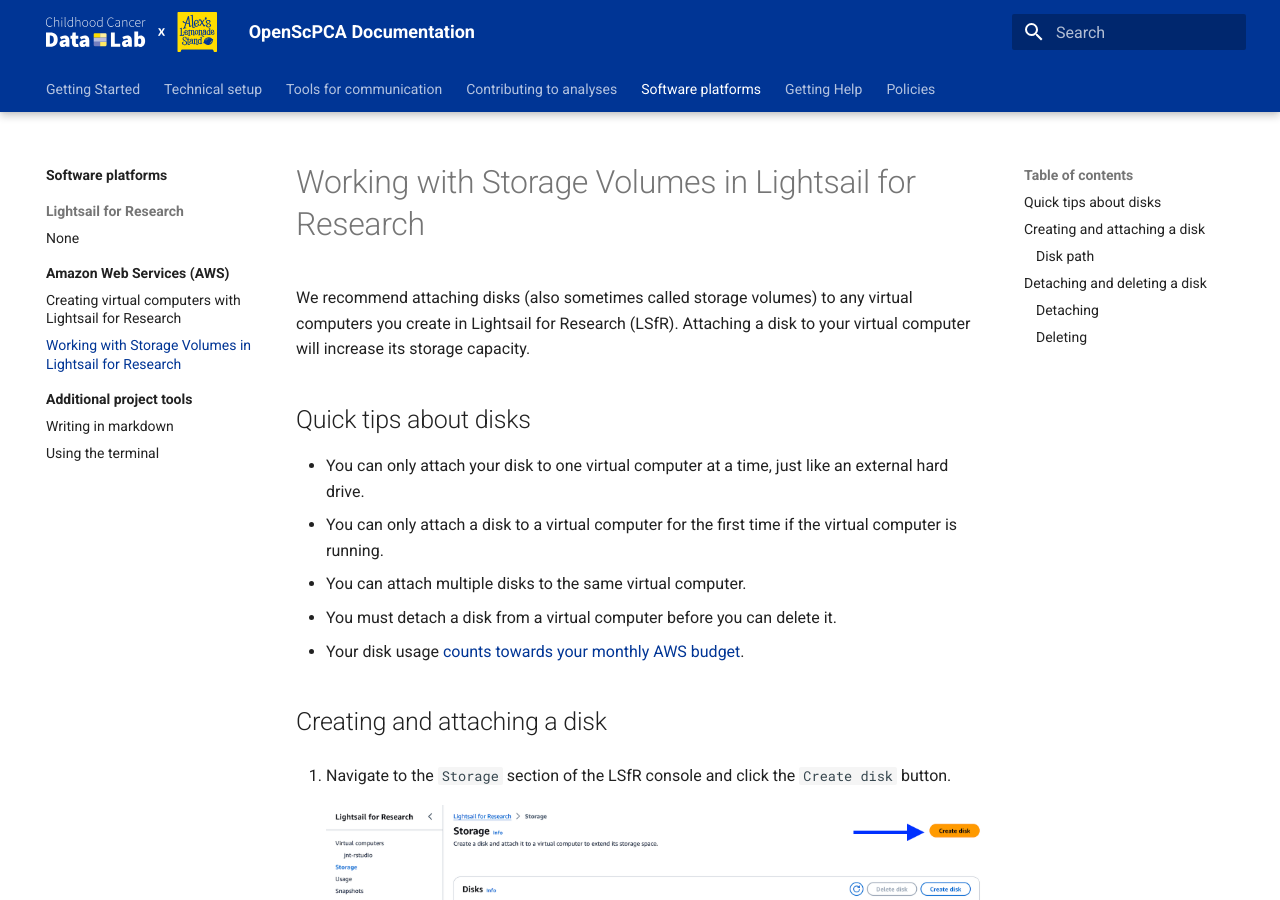
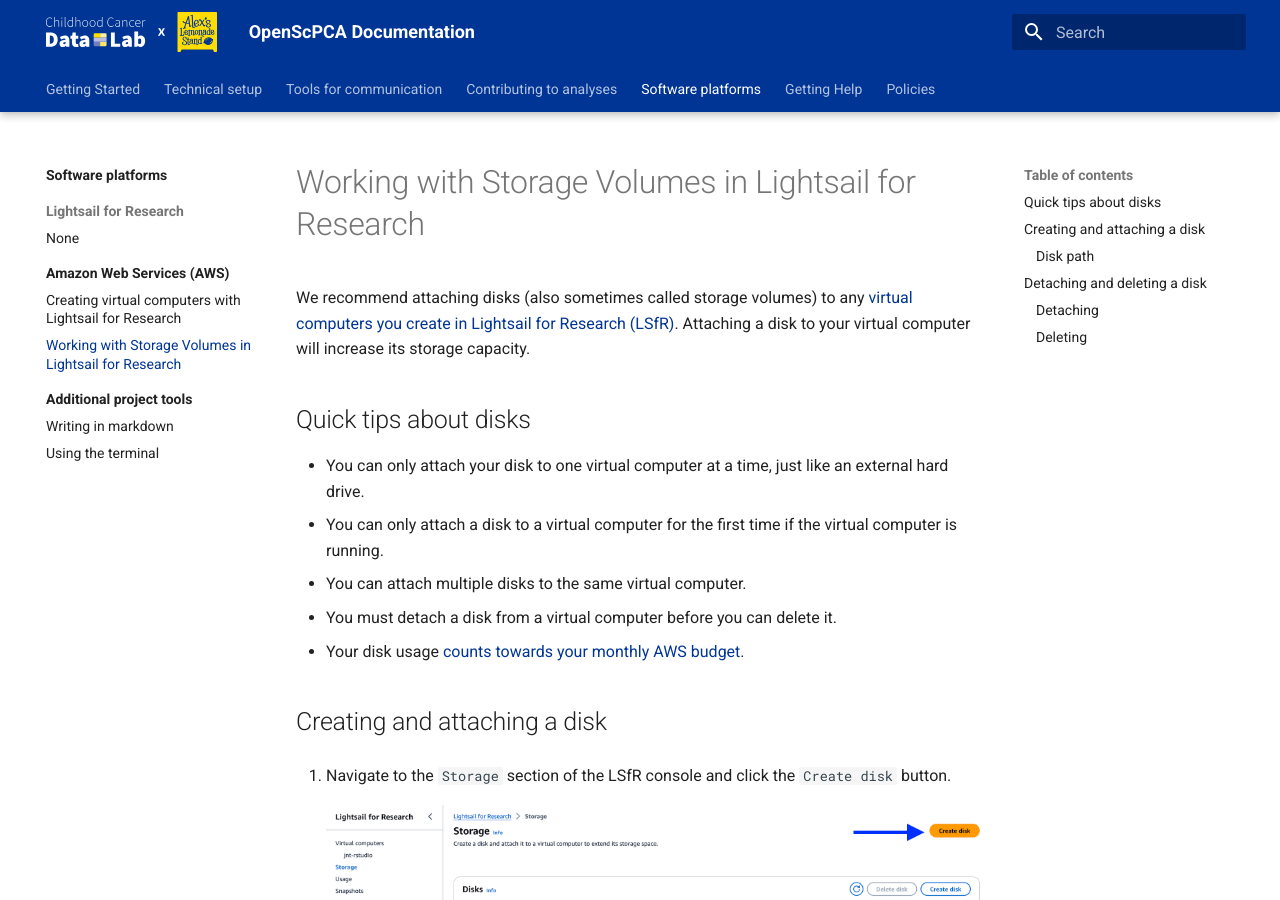
Before and after one commit to AlexsLemonade/OpenScPCA-analysis, an MkDocs documentation site: the page built from docs/software-platforms/aws/working-with-volumes.md, in a window 1280 px wide and 900 px high. Built offline with MkDocs 1.6.1 and Material for MkDocs 9.7.7, drawn with Linux system fonts in a browser that asks for light colours; some of the changed lines change nothing that is shown.

Commit message:
Apply suggestions from code review
Co-authored-by: Ally Hawkins <54039191+allyhawkins@users.noreply.github.com>

```diff
--- a/docs/software-platforms/aws/working-with-volumes.md
+++ b/docs/software-platforms/aws/working-with-volumes.md
@@ -1,6 +1,6 @@
 # Working with Storage Volumes in Lightsail for Research
 
-We recommend attaching disks (also sometimes called storage volumes) to any virtual computers you create in Lightsail for Research (LSfR).
+We recommend attaching disks (also sometimes called storage volumes) to any [virtual computers you create in Lightsail for Research (LSfR)](creating-vcs.md).
 Attaching a disk to your virtual computer will increase its storage capacity.
 
 ## Quick tips about disks
```
